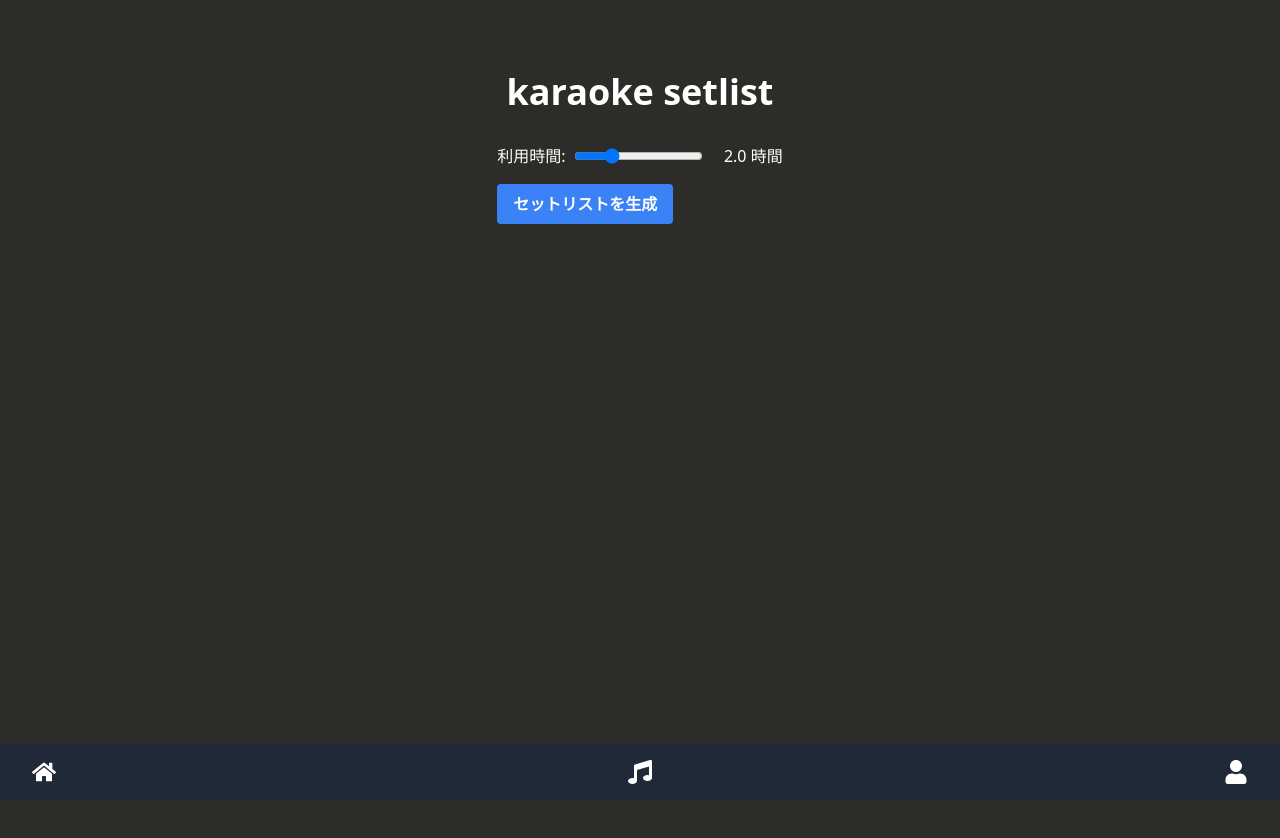
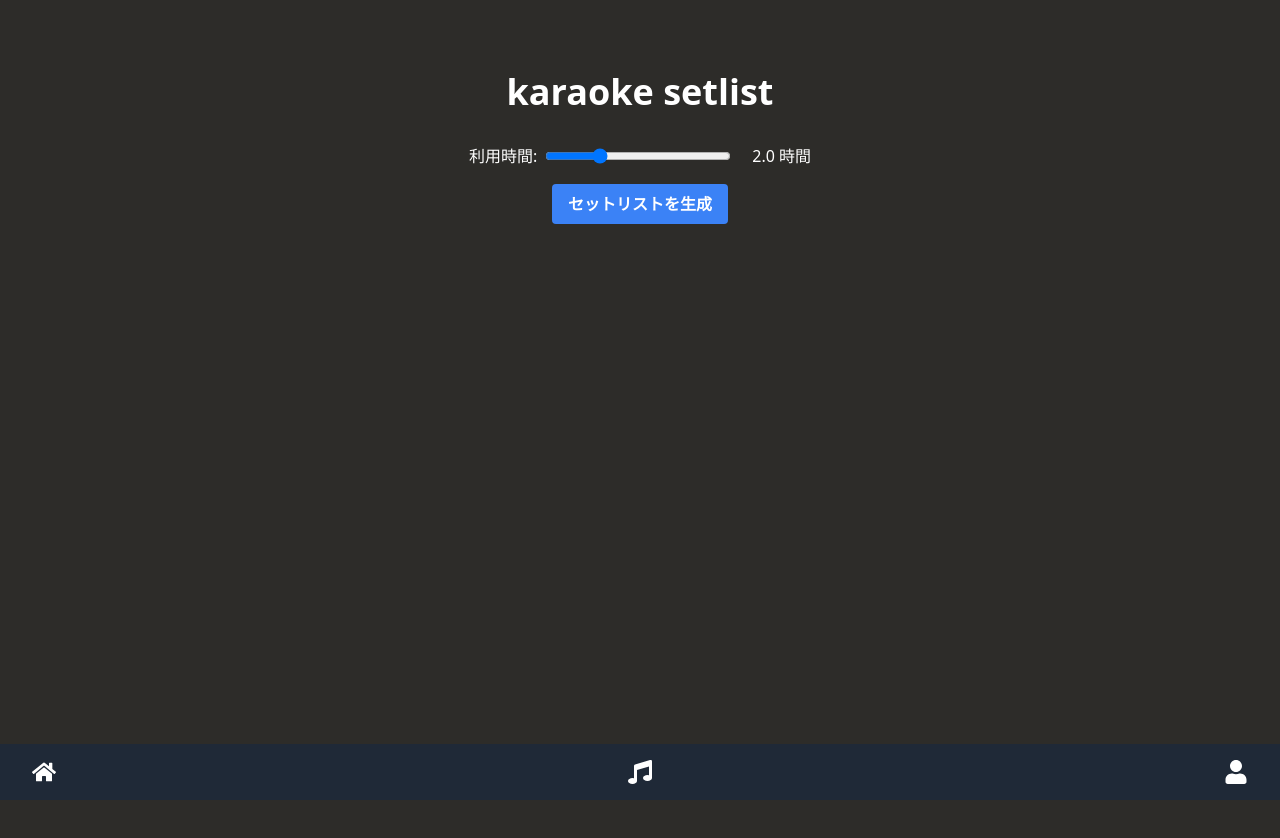
Before and after one commit to Minimalist-00/study-karaoke-test, a Next.js app: page / in a window 1280 px wide. Built offline with nearby package versions, Linux system fonts and the light colour scheme.

Commit message:
refactor: Update SetlistGenerator component styling and layout

```diff
--- a/src/components/SetlistGenerator.tsx
+++ b/src/components/SetlistGenerator.tsx
@@ -9,8 +9,8 @@ type SetlistGeneratorProps = {
 
 const SetlistGenerator: React.FC<SetlistGeneratorProps> = ({ hour, setHour, onGenerate, setlistLength }) => {
   return (
-    <div className="mb-8">
-      <div className="mb-4 flex items-center">
+    <div className="mb-8 flex flex-col items-center w-full">
+      <div className="mb-4 flex items-center w-full max-w-md">
         <label htmlFor="hour" className="mr-2">利用時間:</label>
         <input
           id="hour"
@@ -20,13 +20,13 @@ const SetlistGenerator: React.FC<SetlistGeneratorProps> = ({ hour, setHour, onGe
           min="0.5"
           max="6"
           step="0.5"
-          className="w-30"
+          className="flex-grow"
         />
         <span className="w-20 text-right">{hour.toFixed(1)} 時間</span>
       </div>
       <button
         onClick={onGenerate}
-        className="bg-blue-500 hover:bg-blue-700 text-white font-bold py-2 px-4 rounded mb-8"
+        className="bg-blue-500 hover:bg-blue-700 text-white font-bold py-2 px-4 rounded"
       >
         {setlistLength > 0 ? 'セットリストを再生成' : 'セットリストを生成'}
       </button>
```
